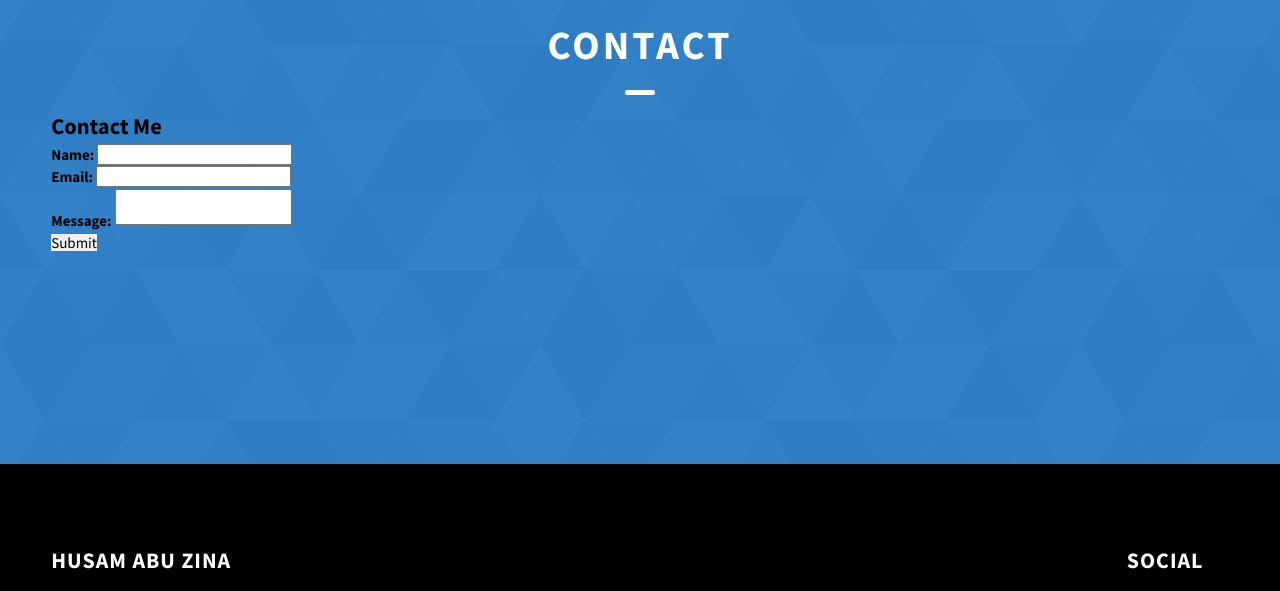
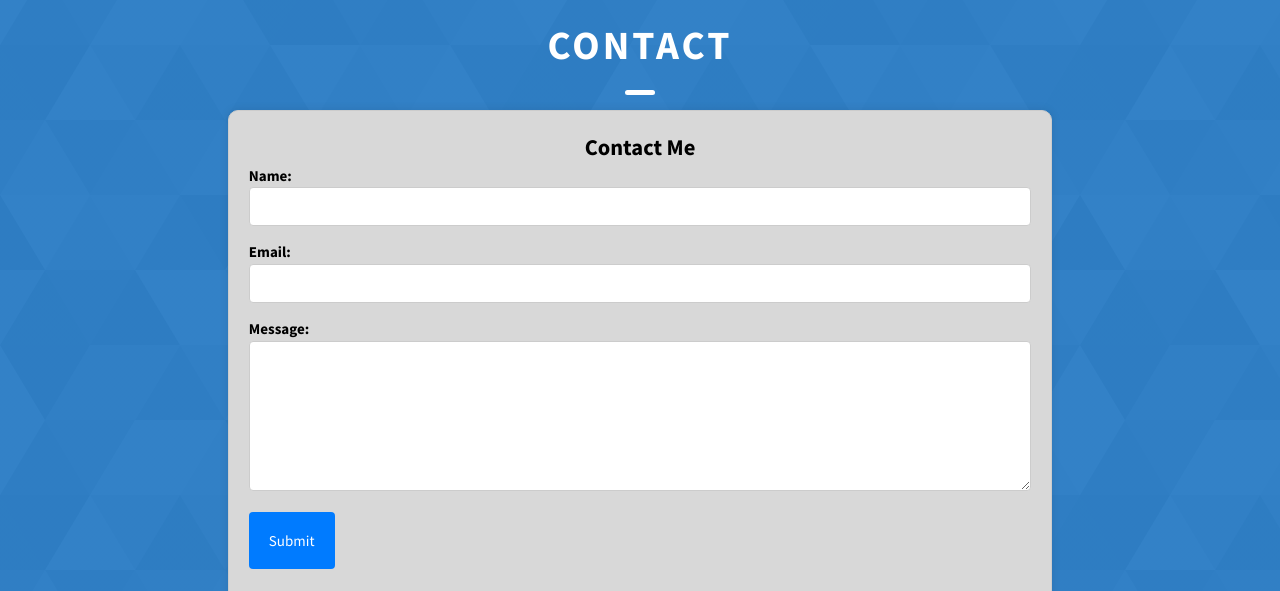
Before and after one commit to Husam-Zanh/portfolio, a website built with Vite: page index.html in a window 1280 px wide. Shown: the part 4490-5081 px from the top of the page. Built offline with nearby package versions, Linux system fonts and the light colour scheme.

Commit message:
Update style.css
Add Contact Form CSS

```diff
--- a/css/style.css
+++ b/css/style.css
@@ -1276,3 +1276,54 @@ textarea {
   border: 4px solid transparent;
   transition: border-color 0.5s ease-in-out;
 }
+
+/* Contact Form */
+
+.container-contact {
+  max-width: 70%;
+  margin: 0 auto;
+  padding: 20px;
+  border: 1px solid #ccc;
+  box-shadow: 0 0 10px rgba(0, 0, 0, 0.1);
+  background-color: #d8d8d8;
+  border-radius: 10px;
+}
+
+.h2-contact {
+  text-align: center;
+}
+
+.form-group-contact {
+  margin-bottom: 15px;
+}
+
+.form-group-contact label {
+  font-weight: bold;
+}
+
+.form-group-contact input[type="text"],
+.form-group-contact textarea {
+  width: 100%;
+  padding: 10px;
+  border: 1px solid #ccc;
+  border-radius: 4px;
+}
+
+.form-group-contact textarea {
+  resize: vertical;
+  height: 150px;
+}
+
+.form-group-contact button {
+  background-color: #007bff;
+  color: #fff;
+  padding: 20px 20px;
+  border: none;
+  border-radius: 4px;
+  cursor: pointer;
+  transition: transform .5s;
+}
+
+.form-group-contact button:hover {
+  transform: translateY(-3px);
+}
```
